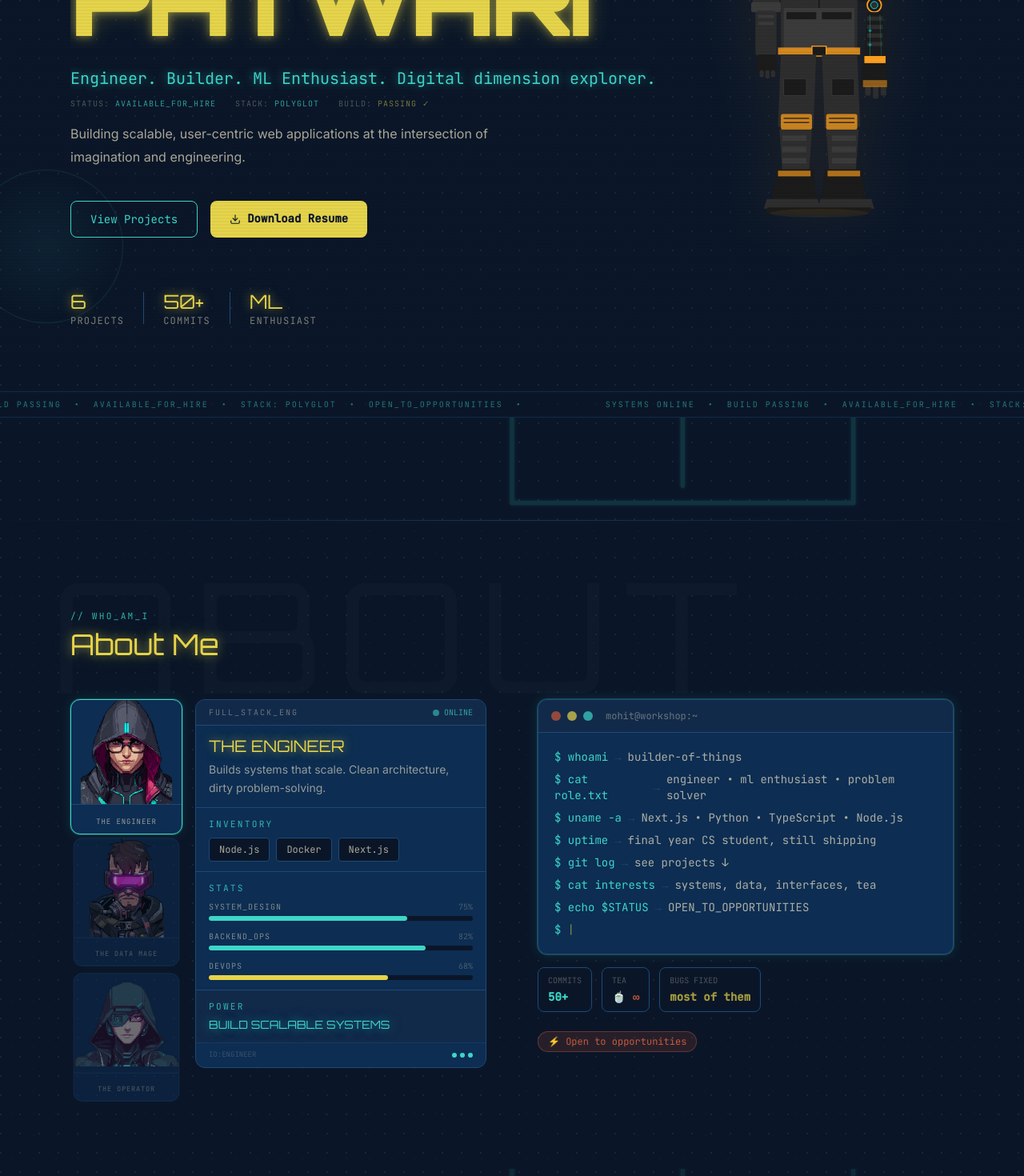
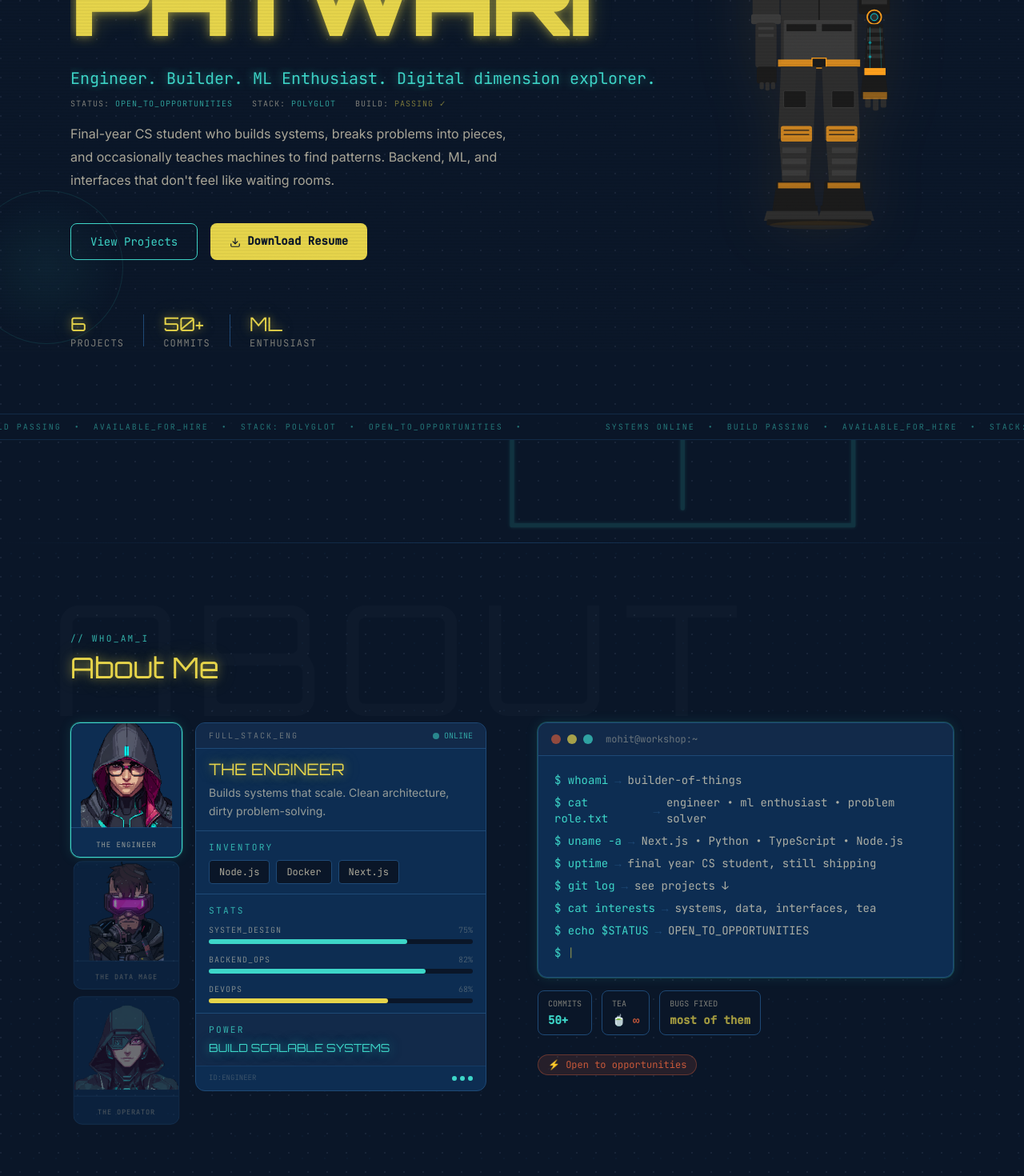
Before and after one commit to mohitk-patwari/portfolio, a Next.js app: page / in a window 1280 px wide. Shown: the part 360-1830 px from the top of the page at 80% size. Built offline with nearby package versions, Linux system fonts and the light colour scheme; a web font is replaced by a local one.

Commit message:
changes in the content

```diff
--- a/components/About.tsx
+++ b/components/About.tsx
@@ -93,15 +93,15 @@ const About = () => {
 
             <div className="mt-4 flex flex-wrap gap-3">
               <div className="rounded-lg border border-borderline bg-sapphire px-3 py-2 font-mono text-xs">
-                <span className="mb-0.5 block text-[10px] uppercase text-butter/30">COMMITS</span>
+                <span className="mb-0.5 block text-[10px] uppercase text-butter/50">COMMITS</span>
                 <span className="text-sm font-bold text-tealcyber">50+</span>
               </div>
               <div className="rounded-lg border border-borderline bg-sapphire px-3 py-2 font-mono text-xs">
-                <span className="mb-0.5 block text-[10px] uppercase text-butter/30">TEA</span>
+                <span className="mb-0.5 block text-[10px] uppercase text-butter/50">TEA</span>
                 <span className="text-sm font-bold text-rust">{"\u{1F375}"} {"∞"}</span>
               </div>
               <div className="rounded-lg border border-borderline bg-sapphire px-3 py-2 font-mono text-xs">
-                <span className="mb-0.5 block text-[10px] uppercase text-butter/30">BUGS FIXED</span>
+                <span className="mb-0.5 block text-[10px] uppercase text-butter/50">BUGS FIXED</span>
                 <span className="text-sm font-bold text-lemon/70">most of them</span>
               </div>
             </div>
--- a/components/Hero.tsx
+++ b/components/Hero.tsx
@@ -91,9 +91,9 @@ const Hero = () => {
 
             <motion.div
               variants={itemVariants}
-              className="mt-2 flex gap-6 font-mono text-[10px] tracking-widest text-butter/30"
+              className="mt-2 flex flex-wrap gap-6 font-mono text-[10px] tracking-widest text-butter/50"
             >
-              <span>STATUS: <span className="text-tealcyber/70">AVAILABLE_FOR_HIRE</span></span>
+              <span>STATUS: <span className="text-tealcyber/70">OPEN_TO_OPPORTUNITIES</span></span>
               <span>STACK: <span className="text-tealcyber/70">POLYGLOT</span></span>
               <span>BUILD: <span className="text-lemon/50">PASSING ✓</span></span>
             </motion.div>
@@ -102,8 +102,9 @@ const Hero = () => {
               variants={itemVariants}
               className="mt-4 max-w-[55ch] font-body text-base leading-[1.8] text-butter/70"
             >
-              Building scalable, user-centric web applications at the intersection
-              of imagination and engineering.
+              Final-year CS student who builds systems, breaks problems into
+              pieces, and occasionally teaches machines to find patterns.
+              Backend, ML, and interfaces that don't feel like waiting rooms.
             </motion.p>
 
             <motion.div variants={itemVariants} className="mt-10 flex flex-wrap gap-4">
--- a/components/Projects.tsx
+++ b/components/Projects.tsx
@@ -160,7 +160,7 @@ const Projects = () => {
         // A selection of things I&apos;ve built. Each one taught me something
         different.
       </p>
-      <div className="mt-1 font-mono text-[10px] tracking-widest text-butter/20">
+      <div className="mt-1 font-mono text-[10px] tracking-widest text-butter/40">
         SORTED_BY: impact • FILTER: all • RESULTS: 6
       </div>
 
--- a/components/Skills.tsx
+++ b/components/Skills.tsx
@@ -66,7 +66,7 @@ const categories: Category[] = [
     icon: FiTool,
     color: "lemon",
     signal: 90,
-    skills: ["Docker", "Git", "Linux", "n8n", "⚡ChatGPT", "⚡Gemini", "claude code"],
+    skills: ["Docker", "Git", "Linux", "n8n", "⚡ChatGPT", "⚡Cursor", "⚡Gemini", "⚡Claude Code"],
   },
   {
     id: "cs",
@@ -191,7 +191,7 @@ const Skills = () => {
               <div className={`flex items-center gap-2 px-4 py-3 border-b border-borderline bg-glow`}>
                 <Icon className={`text-base ${c.text}`} aria-hidden="true" />
                 <span className={`font-mono text-xs tracking-widest ${c.text}`}>{cat.label}</span>
-                <span className="ml-auto font-mono text-[9px] text-butter/30 tracking-wider">{cat.sublabel}</span>
+                <span className="ml-auto font-mono text-[9px] text-butter/50 tracking-wider">{cat.sublabel}</span>
               </div>
 
               <SignalBar signal={cat.signal} color={cat.color} />
@@ -210,7 +210,7 @@ const Skills = () => {
               </div>
 
               <div className="flex items-center justify-between px-4 py-2 border-t border-borderline/50">
-                <span className="font-mono text-[9px] text-butter/20 tracking-widest">
+                <span className="font-mono text-[9px] text-butter/40 tracking-widest">
                   SYS:{cat.id.toUpperCase()}
                 </span>
                 <div className="flex gap-1">
```
